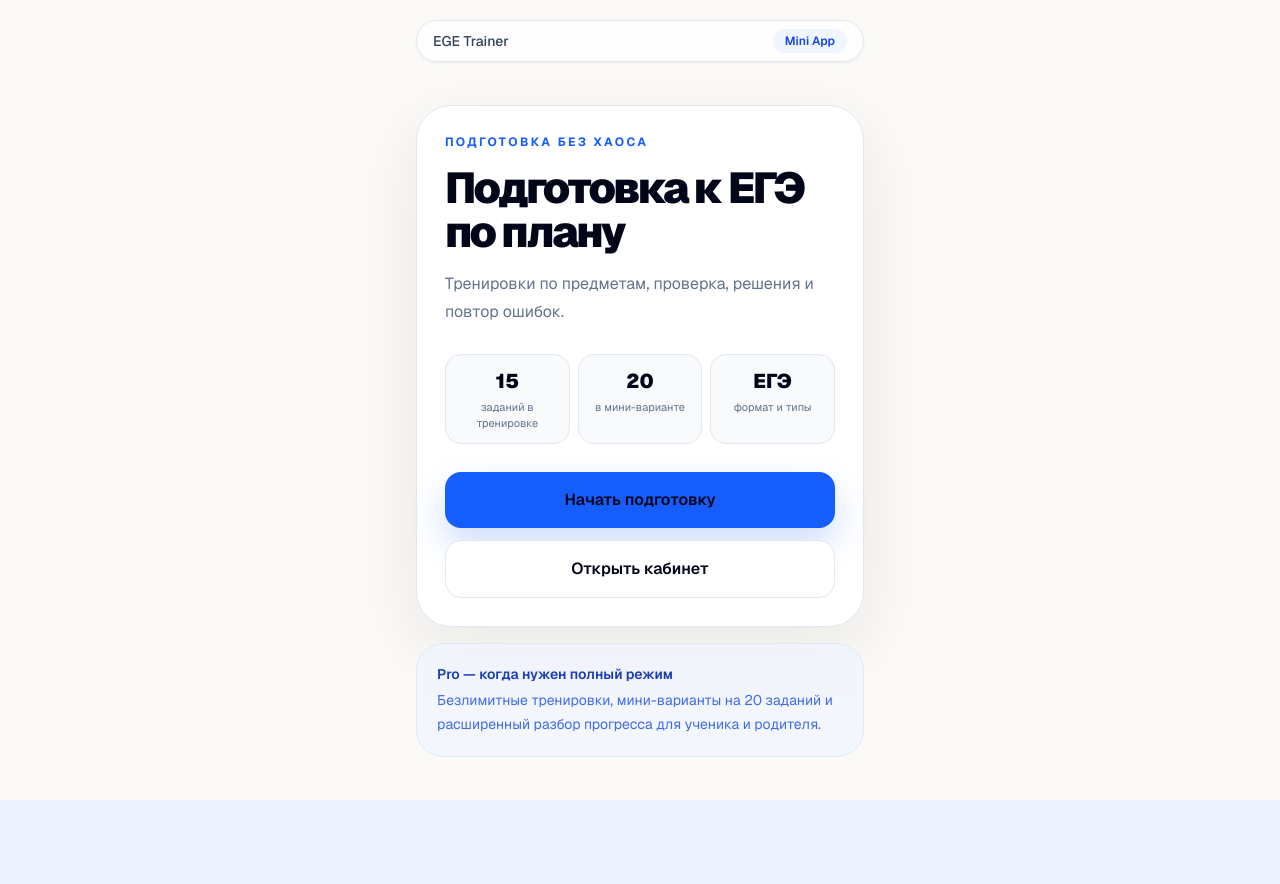
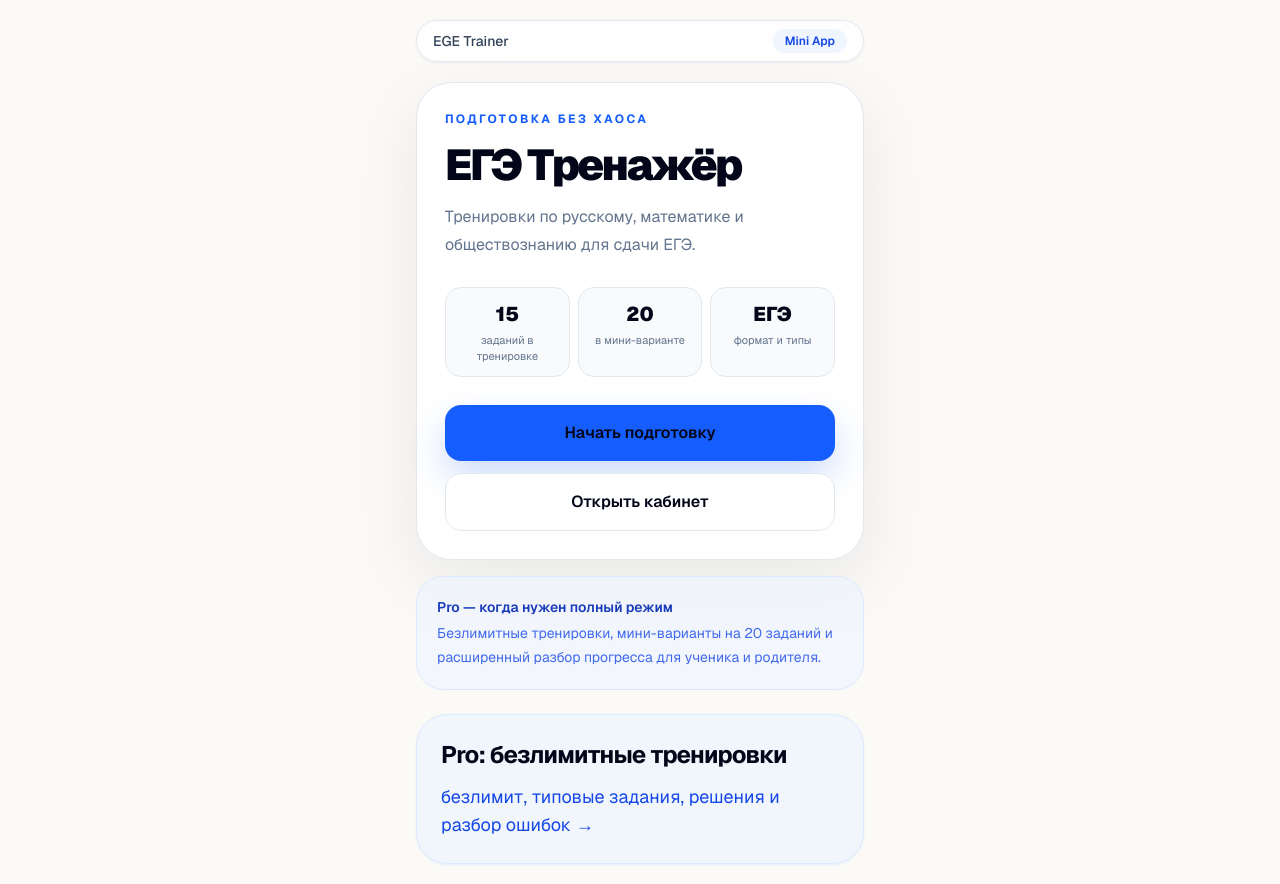
Before and after one commit to 4730188-hue/ege-trainer, a Next.js app: page / in a window 1280 px wide. Before the commit the page ends 800 px from the top, so only its background shows below. Built offline with nearby package versions, Linux system fonts and the light colour scheme.

Commit message:
Improve landing and Pro messaging

```diff
--- a/app/page.tsx
+++ b/app/page.tsx
@@ -23,10 +23,10 @@ export default function LandingPage() {
               подготовка без хаоса
             </p>
             <h1 className="mt-4 text-[2.7rem] font-black leading-[1.02] tracking-[-0.06em] text-slate-950">
-              Подготовка к ЕГЭ по плану
+              ЕГЭ Тренажёр
             </h1>
             <p className="mt-4 text-base leading-7 text-slate-500">
-              Тренировки по предметам, проверка, решения и повтор ошибок.
+              Тренировки по русскому, математике и обществознанию для сдачи ЕГЭ.
             </p>
 
             <div className="mt-7 grid grid-cols-3 gap-2">
@@ -54,6 +54,18 @@ export default function LandingPage() {
               Безлимитные тренировки, мини-варианты на 20 заданий и расширенный разбор прогресса для ученика и родителя.
             </p>
           </section>
+        <section className="mt-6">
+          <a
+            href="/paywall"
+            className="block rounded-[2rem] border border-blue-100 bg-blue-50/80 p-6 shadow-sm shadow-blue-100/60 transition active:scale-[0.99]"
+          >
+            <div className="text-2xl font-bold tracking-[-0.035em] text-slate-950">Pro: безлимитные тренировки</div>
+            <p className="mt-3 text-lg leading-7 text-blue-700">
+              безлимит, типовые задания, решения и разбор ошибок →
+            </p>
+          </a>
+        </section>
+
         </section>
       </div>
     </main>
--- a/app/paywall/page.tsx
+++ b/app/paywall/page.tsx
@@ -98,11 +98,11 @@ export default function PaywallPage() {
         <p className="-mt-5 text-center text-sm text-slate-500">Pro активируется сразу. Сейчас это mock purchase flow без списания.</p>
 
         <section className="rounded-[2rem] border border-slate-200 bg-white p-6 shadow-sm">
-          <h2 className="text-xl font-bold tracking-[-0.035em]">Что открывает Pro</h2>
+          <h2 className="text-xl font-bold tracking-[-0.035em]">Free и Pro</h2>
           <div className="mt-4 space-y-3 text-base text-slate-700">
             <p>• Безлимитные тренировки по предметам</p>
             <p>• Мини-варианты на 20 заданий без лимита</p>
-            <p>• Моментальная проверка, решения и повтор ошибок</p>
+            <p>• Моментальная проверка, решения и повтор ошибок\n• Доступ к закрытому Telegram-чату</p>
             <p>• Прогресс, понятный ученику и родителю</p>
           </div>
         </section>
```
